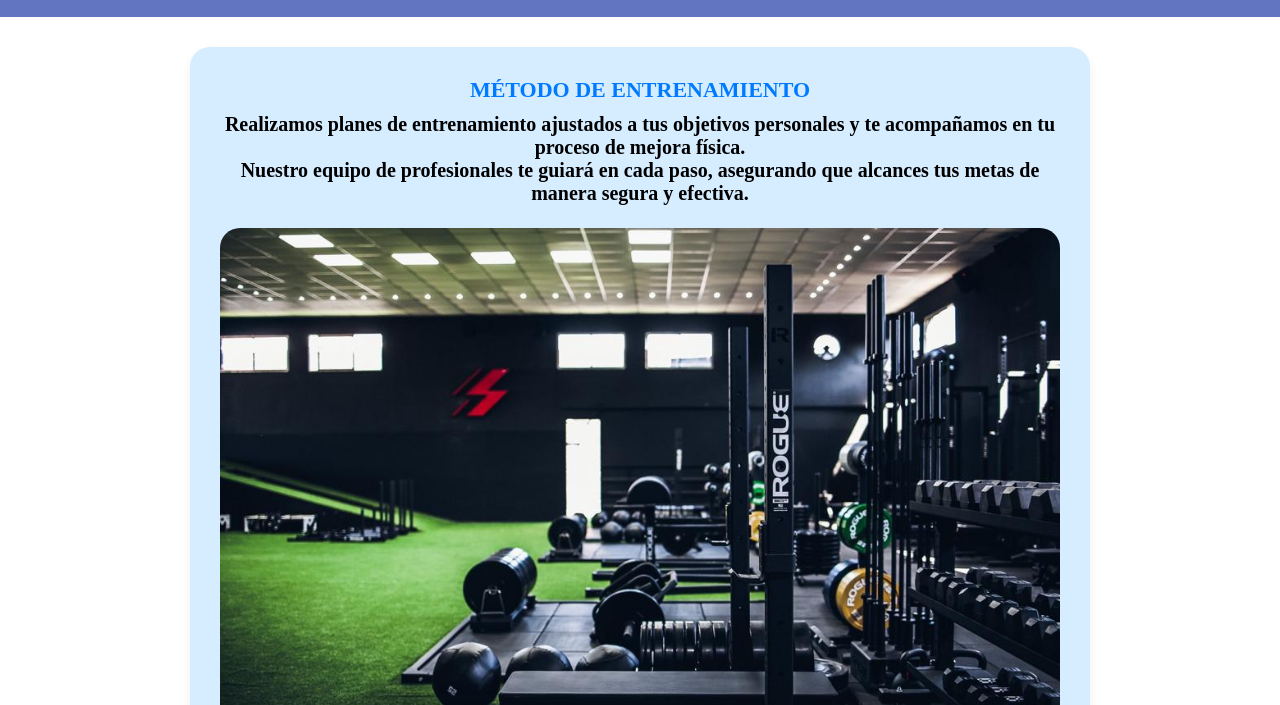
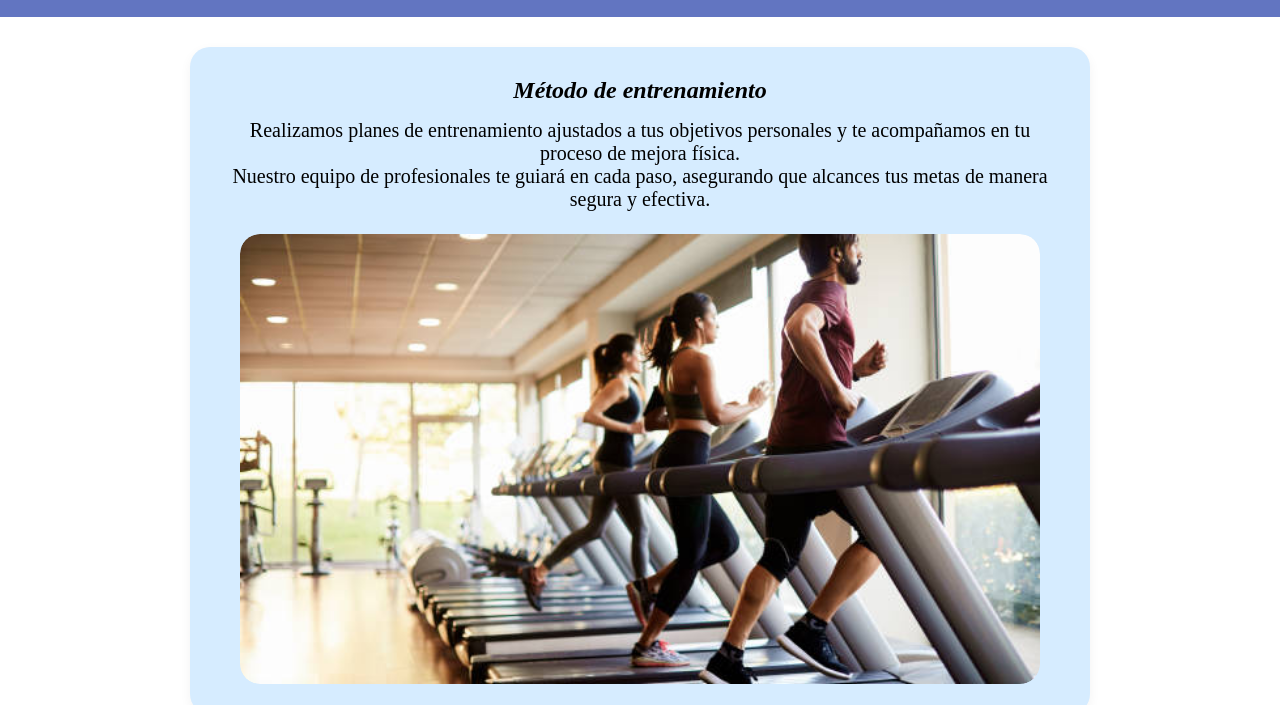
Before and after one commit to MartinCounago97/proyectobigua.github.io, a plain HTML site: page pages/preparacionFisica.html in a window 1280 px wide. Shown: the part 95-800 px from the top of the page. Drawn offline with Linux system fonts and the light colour scheme.

Commit message:
mejora de estilos en general

```diff
--- a/estilos.css
+++ b/estilos.css
@@ -126,22 +126,36 @@ section {
   margin: 20px auto;
 }
 
-#inicio p {
-  font-weight: bold;
-  font-size: 22px;
-  text-align: center;
-}
-
-#preparacionFisica p {
-  font-weight: bold;
+p {
   font-size: 20px;
   text-align: center;
 }
 
-#preparacionFisica img {
+.galeria {
+  position: relative;
   width: 100%;
-  height: auto;
+  max-width: 800px;
+  margin: 0 auto;
+  overflow: hidden;
   border-radius: 20px;
+  aspect-ratio: 16 / 9;
+}
+
+.galeria img {
+  position: absolute;
+  top: 0;
+  left: 0;
+  width: 100%;
+  height: 100%;
+  object-fit: cover;
+  opacity: 0;
+  transition: opacity 1s ease-in-out;
+  border-radius: 20px;
+}
+
+.galeria img.active {
+  opacity: 1;
+  z-index: 1;
 }
 
 #contacto p {
@@ -287,14 +301,6 @@ h3 {
   font-size: 22px;
   margin-bottom: 10px;
   text-transform: uppercase;
-}
-
-#rehabilitacion p {
-  font-weight: bold;
-  font-size: 18px;
-  color: #333;
-  margin-bottom: 20px;
-  text-align: center;
 }
 
 #rehabilitacion h4 {
--- a/pages/preparacionFisica.html
+++ b/pages/preparacionFisica.html
@@ -14,9 +14,7 @@
         <nav class="nav-menu">
           <ul>
             <li><a href="../index.html">Inicio</a></li>
-            <li>
-              <a href="preparacionFisica.html">Preparación física</a>
-            </li>
+            <li><a href="preparacionFisica.html">Preparación física</a></li>
             <li><a href="rehabilitacion.html">Rehabilitación</a></li>
             <li><a href="nutricion.html">Nutrición</a></li>
             <li><a href="psicologia.html">Psicología</a></li>
@@ -26,21 +24,21 @@
         </nav>
       </div>
     </header>
+
     <section>
-      <h3>Método de entrenamiento</h3>
+      <h2>Método de entrenamiento</h2>
       <p>
         Realizamos planes de entrenamiento ajustados a tus objetivos personales
         y te acompañamos en tu proceso de mejora física. <br />
         Nuestro equipo de profesionales te guiará en cada paso, asegurando que
         alcances tus metas de manera segura y efectiva.
-        <br />
-        <br />
+        <br /><br />
       </p>
 
       <div class="galeria">
-        <img src="../img/gym.jpeg" />
-        <img src="../img/cintas.jpg" />
-        <img src="../img/profe.webp" />
+        <img src="../img/gym.jpeg" class="img-galeria" />
+        <img src="../img/cintas.jpg" class="img-galeria" />
+        <img src="../img/profe.webp" class="img-galeria" />
       </div>
     </section>
 
@@ -60,5 +58,19 @@
         <p>Dirección: Av. Italia 1234, Montevideo</p>
       </footer>
     </div>
+
+    <script>
+      const imagenes = document.querySelectorAll(".galeria img");
+      let index = 0;
+
+      function mostrarImagen() {
+        imagenes.forEach((img) => img.classList.remove("active"));
+        imagenes[index].classList.add("active");
+        index = (index + 1) % imagenes.length;
+      }
+
+      mostrarImagen();
+      setInterval(mostrarImagen, 3000);
+    </script>
   </body>
 </html>
```
Also changed, not shown: index.html (+8 -3 lines), pages/nutricion.html (+1 -0 lines), pages/psicologia.html (+1 -0 lines), 1 other file.
